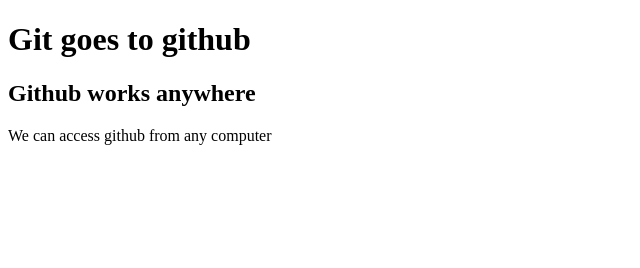
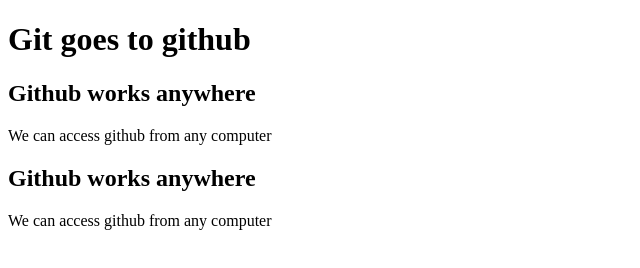
Before and after one commit to MariusCodeAcademy/TeamWorkTest, a plain HTML site: page index.html in a window 1280 px wide. Shown: the whole page, without its empty margins (0-640 px from the left). Drawn offline with Linux system fonts and the light colour scheme.

Commit message:
dubplicate article

```diff
--- a/index.html
+++ b/index.html
@@ -14,6 +14,11 @@
       <p>We can access github from any computer</p>
     </article>
 
+    <article>
+      <h2>Github works anywhere</h2>
+      <p>We can access github from any computer</p>
+    </article>
+
     <script src="app.js"></script>
   </body>
 </html>
```
